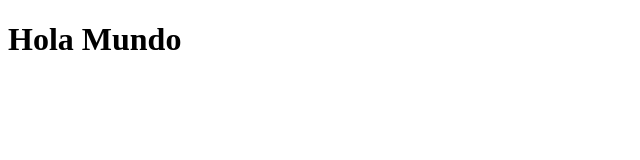
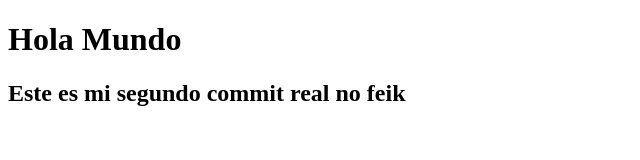
Before and after one commit to AxelPeralta/portafolio, a plain HTML site: page index.html in a window 1280 px wide. Shown: the whole page, without its empty margins (0-640 px from the left). Drawn offline with Linux system fonts and the light colour scheme.

Commit message:
se agrego el h2 al template

```diff
--- a/index.html
+++ b/index.html
@@ -8,5 +8,6 @@
 </head>
 <body>
     <h1>Hola Mundo</h1>
+    <h2>Este es mi segundo commit real no feik</h2>
 </body>
 </html>
```
